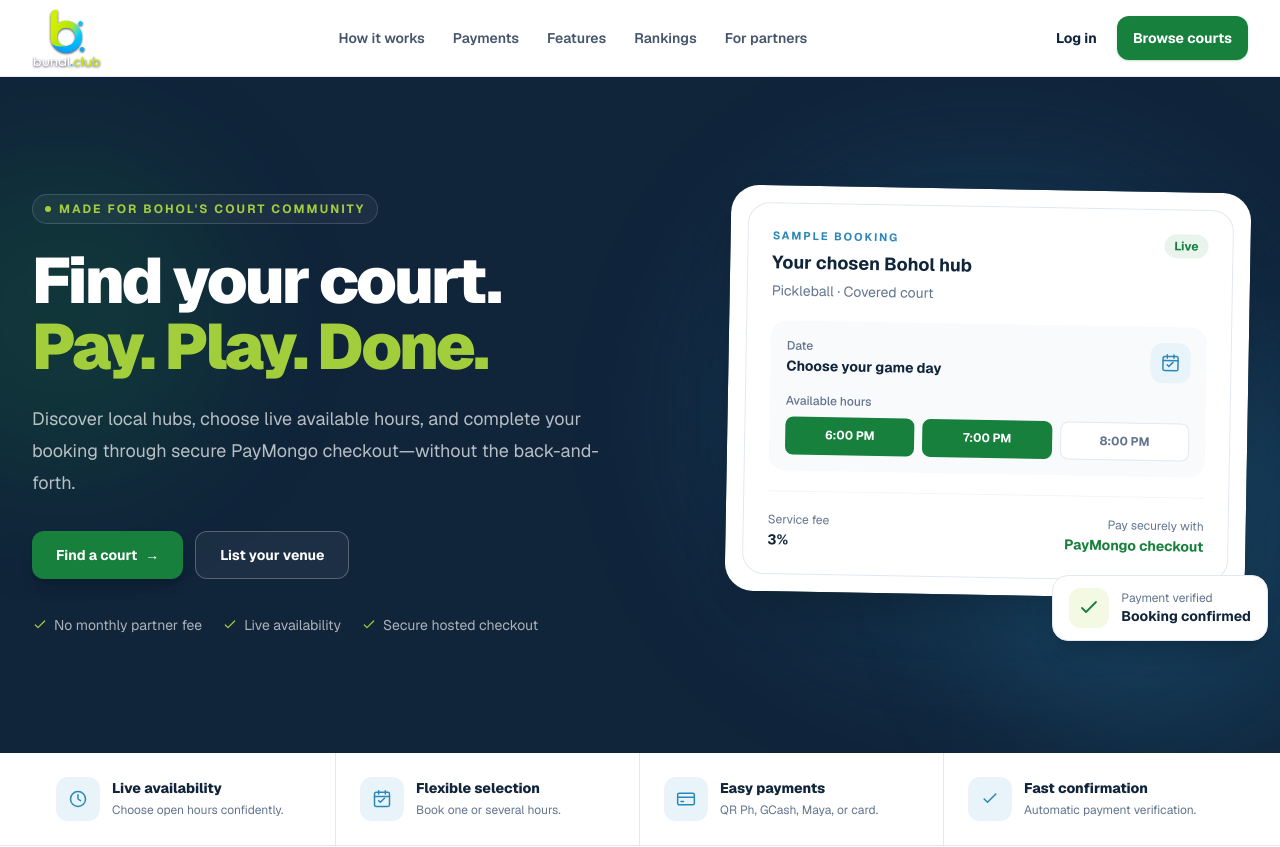
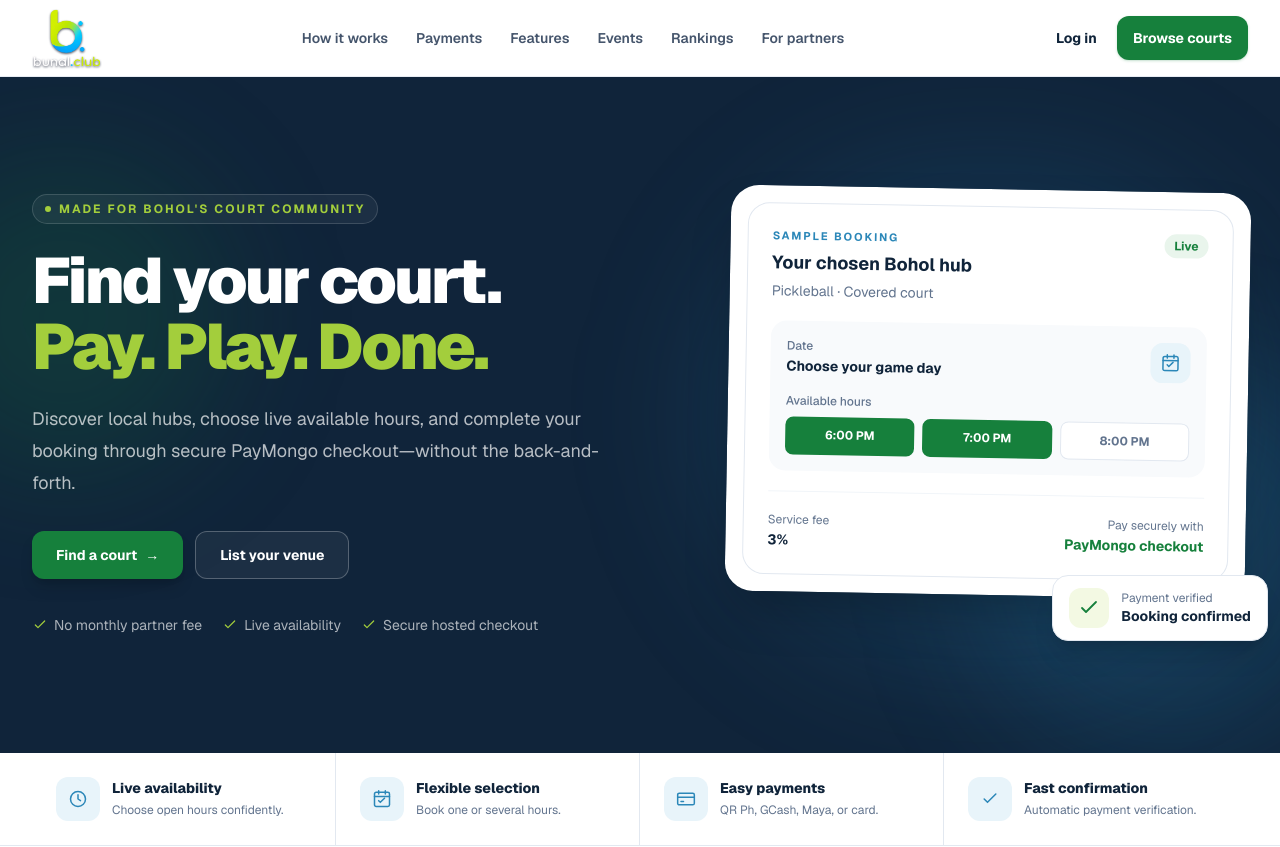
Before and after one commit to relandpigte/sports-booking, a Next.js app: page / in a window 1280 px wide. Shown: the top 847 px of the page. Built offline with nearby package versions, Linux system fonts and the light colour scheme; no server answers.

Commit message:
Expose events in the homepage navigation

```diff
--- a/src/components/home/HomePage.tsx
+++ b/src/components/home/HomePage.tsx
@@ -339,6 +339,7 @@
               ["How it works", "#how-it-works"],
               ["Payments", "#payments"],
               ["Features", "#features"],
+              ["Events", "/events"],
               ["Rankings", "/leaderboard"],
               ["For partners", "#partners"],
             ].map(([label, href]) => (
@@ -353,6 +354,12 @@
           </nav>
 
           <div className="flex shrink-0 items-center gap-2">
+            <Link
+              href="/events"
+              className="inline-flex rounded-xl px-2.5 py-2.5 text-sm font-bold text-navy transition-colors hover:bg-primary-soft hover:text-primary lg:hidden"
+            >
+              Events
+            </Link>
             <Link
               href={accountHref}
               className="hidden rounded-xl px-3 py-2.5 text-sm font-bold text-navy transition-colors hover:bg-slate-50 sm:inline-flex"
@@ -978,6 +985,9 @@
               <Link href="/leaderboard" className="hover:text-white">
                 Player rankings
               </Link>
+              <Link href="/events" className="hover:text-white">
+                Open play events
+              </Link>
               <Link href="/register" className="hover:text-white">
                 Player signup
               </Link>
```
